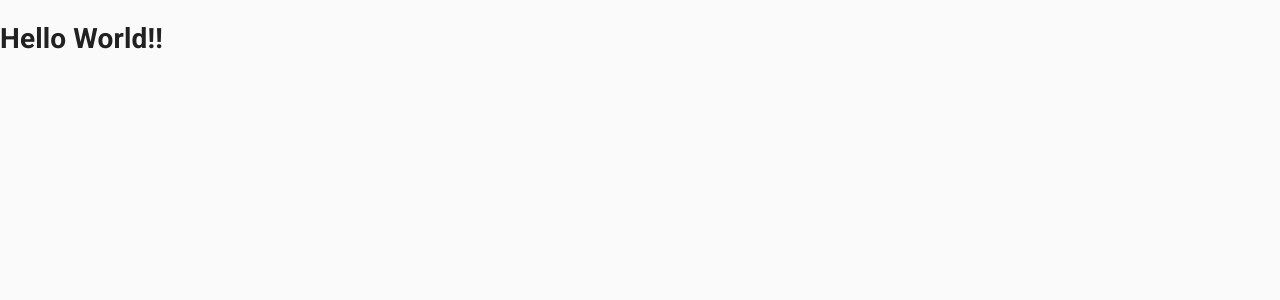
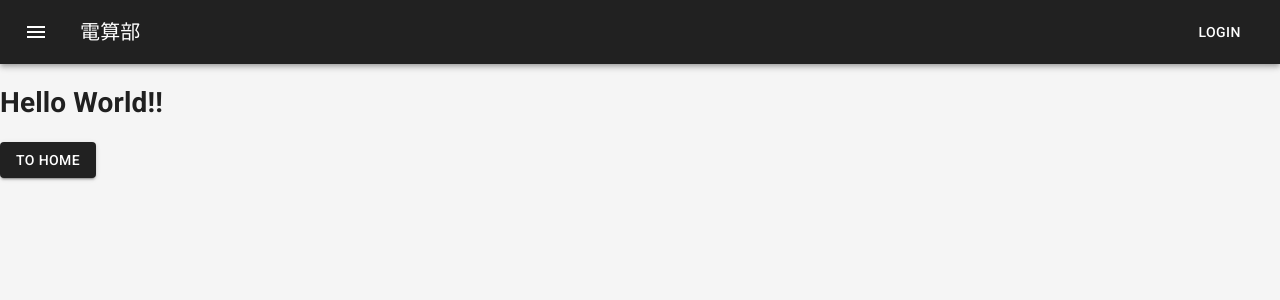
Before and after one commit to Sky-seed0215/SNS-dev, a Next.js app: page / in a window 1280 px wide. Shown: the top 300 px of the page. Built offline with nearby package versions, Linux system fonts and the light colour scheme.

Commit message:
Headerのメニューバー開閉機能、メニューバー内のボタンにルーティングを設定。PageTmplateの作成。

```diff
--- a/src/components/layouts/Header.tsx
+++ b/src/components/layouts/Header.tsx
@@ -1,13 +1,21 @@
 import React from 'react';
-import { AppBar, Box, Toolbar, Typography, Button, IconButton } from '@material-ui/core';
+import Link from 'next/link';
+import { AppBar, Box, Toolbar, Typography, Button, IconButton, MenuList, MenuItem, ListItemText, Drawer, ListItemIcon } from '@material-ui/core';
 import MenuIcon from '@material-ui/icons/Menu';
+import HomeIcon from '@material-ui/icons/Home';
+import AccountCircleIcon from '@material-ui/icons/AccountCircle';
 
 const Header: React.FC = () => {
+    const [drawerOpen, setDrawerOpen] = React.useState(false);
+    const handleDrawerToggle = () => {
+        setDrawerOpen(!drawerOpen);
+    };
     return (
         <Box sx={{ flexGrow: 1 }}>
-          <AppBar position="static">
+          <AppBar position="static" color="primary">
             <Toolbar>
               <IconButton
+                onClick={handleDrawerToggle}
                 size="medium"
                 edge="start"
                 color="inherit"
@@ -16,11 +24,35 @@ const Header: React.FC = () => {
                 <MenuIcon />
               </IconButton>
               <Typography variant="h6" component="div" style={{ marginLeft: "20px" }}>
-                Home
+                電算部
               </Typography>
               <Button color="inherit" style={{ marginLeft: "85%" }}>Login</Button>
             </Toolbar>
           </AppBar>
+          <Drawer
+            variant="temporary"
+            open={drawerOpen}
+            onClose={handleDrawerToggle}
+          >
+            <MenuList>
+              <Link href="/">
+                <MenuItem>
+                  <ListItemIcon>
+                    <HomeIcon />
+                  </ListItemIcon>
+                  <ListItemText primary="Home" />
+                </MenuItem>
+              </Link>
+              <Link href="/profile">
+                <MenuItem>
+                  <ListItemIcon>
+                    <AccountCircleIcon />
+                  </ListItemIcon>
+                  <ListItemText primary="Profile" />
+                </MenuItem>
+              </Link>
+            </MenuList>
+          </Drawer>
         </Box>
       );
     }
--- /dev/null
+++ b/src/components/layouts/PageTemplate.tsx
@@ -0,0 +1,48 @@
+import React from "react";
+import Head from "next/head";
+
+import Header from "../layouts/Header";
+import ScrollUp from "../../components/utils/ScrollUp";
+
+interface PageTemplateProps {
+    children: React.ReactElement
+    title: string
+}
+
+const PageTemplate = ({ children, title }: PageTemplateProps) => {
+    return (
+        <>
+            <Head>
+                <title>{title ? title : "SNS Site Sample"}</title>
+            </Head>
+            <header>
+                <Header />
+            </header>
+            <main>
+                {children}
+            </main>
+            <ScrollUp />
+            <style jsx global>
+                {`
+                    html,
+                    body {
+                        background: #F5F5F5;
+                        overflow-x: hidden;
+                        padding: 0 !important;
+                    }
+                    #__next {
+                        min-height: 100vh;
+                        display: flex;
+                        flex-direction: column;
+                        justify-content: space-between;
+                    }
+                    main {
+                        flex: 1;
+                    }
+                `}
+            </style>
+        </>
+    )
+}
+
+export default PageTemplate;
--- a/src/pages/index.tsx
+++ b/src/pages/index.tsx
@@ -1,8 +1,19 @@
 import React from 'react';
+import Button from '@material-ui/core/Button';
+import PageTemplate from '../components/layouts/PageTemplate';
 
 const Home: React.FC = () => {
   return (
-    <h1>Hello World!!</h1>
+    <>
+      <PageTemplate title="Home">
+        <>
+          <h1>Hello World!!</h1>
+          <Button variant="contained" color="primary" href="/home">
+            To Home
+          </Button>
+        </>
+      </PageTemplate>
+    </>
   )
 }
 
```
Also changed, not shown: src/pages/home.tsx (+6 -5 lines).
